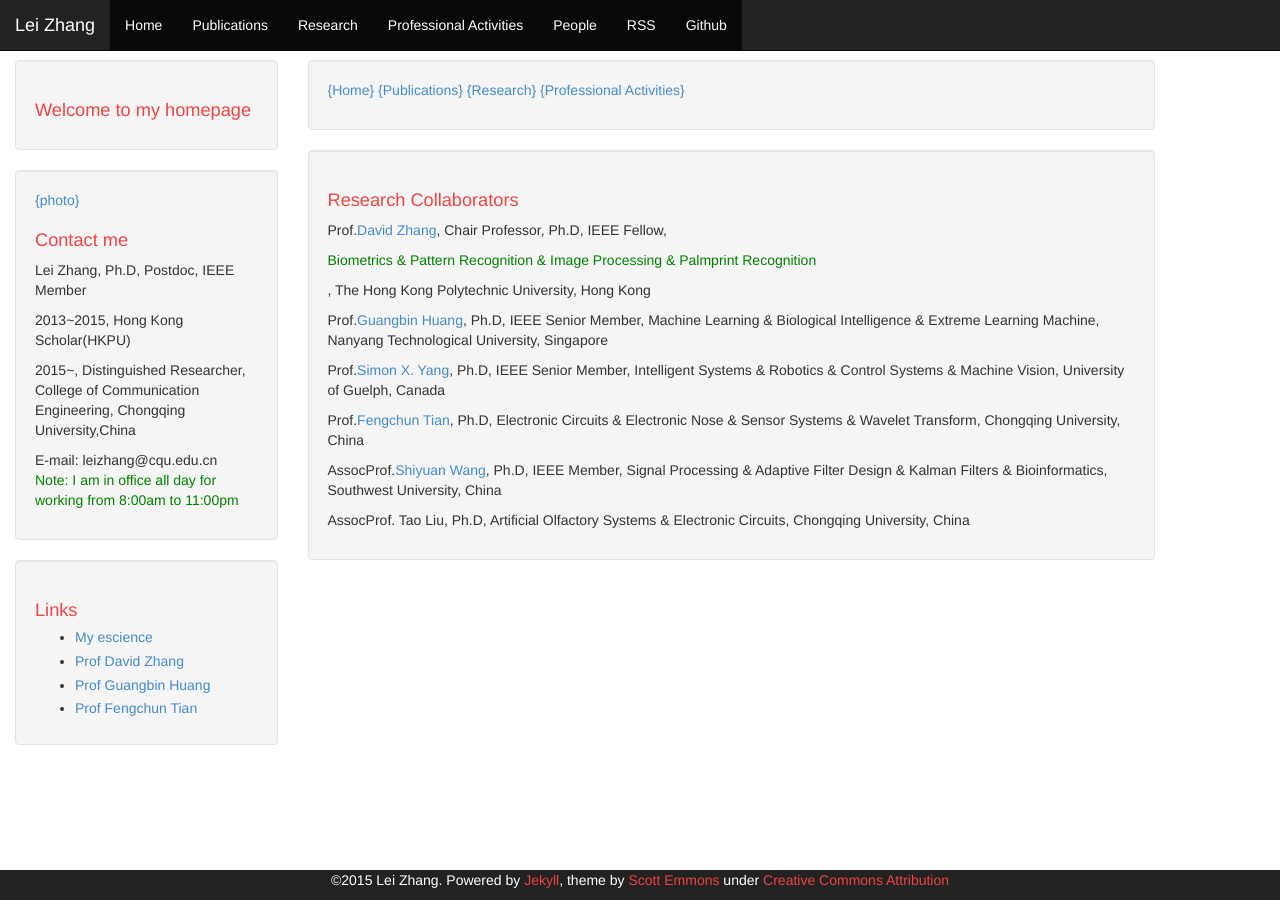
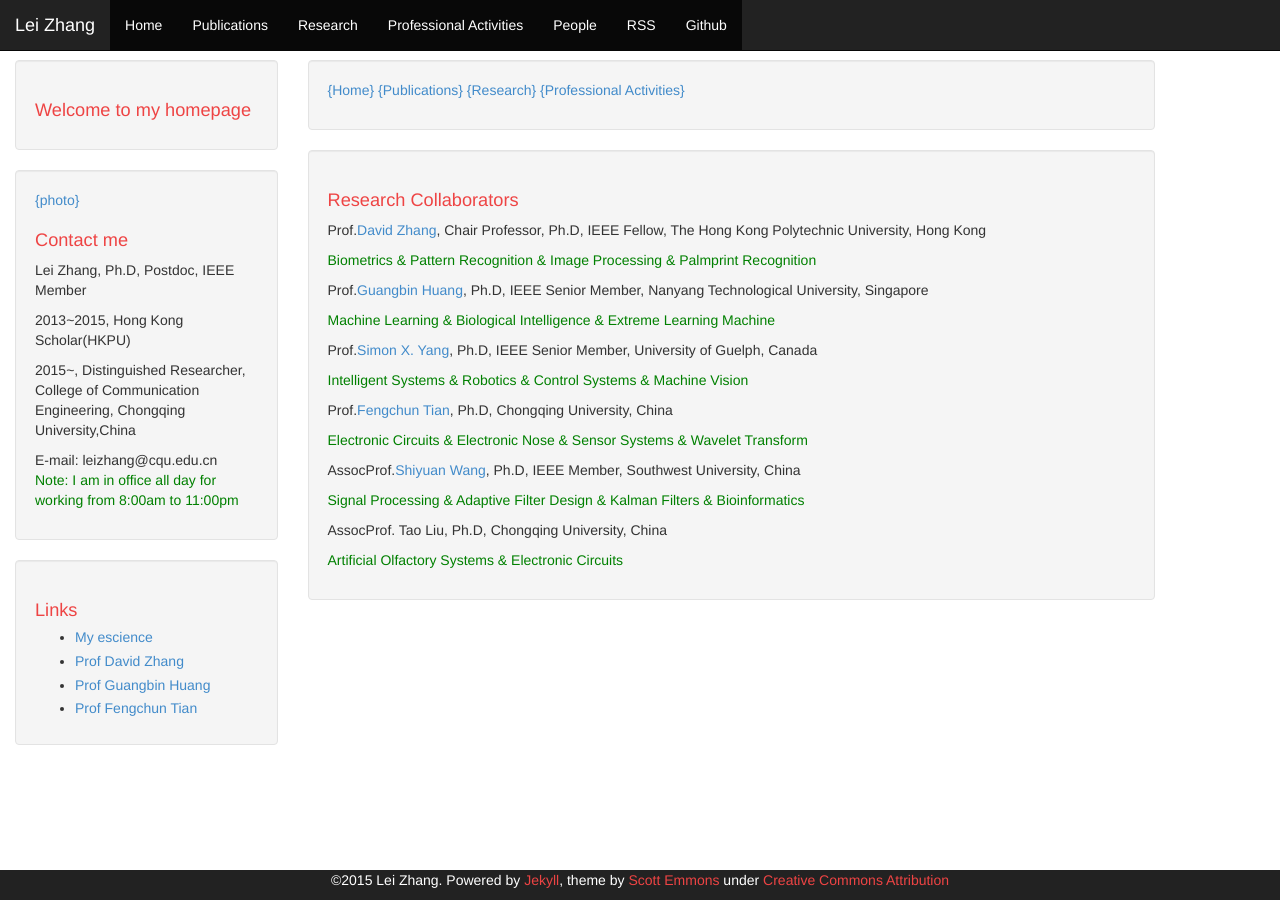
Before and after one commit to DrLeiZhang/website, a Jekyll site: the page built from people.html, in a window 1280 px wide. Built offline with Jekyll 4.4.1, drawn with Linux system fonts in a browser that asks for light colours; Markdown is read by kramdown in place of the engine named in the settings.

Commit message:
Update
Signed-off-by: leizhang@cqu.edu.cn <leizhang@cqu.edu.cn>

```diff
--- a/people.html
+++ b/people.html
@@ -8,14 +8,20 @@
 
 <div class="well">
 <h1>Research Collaborators</h1>
-<p>Prof.<a href="http://www4.comp.polyu.edu.hk/~csdzhang/">David Zhang</a>, Chair Professor, Ph.D, IEEE Fellow, <p style="color:green;">Biometrics & Pattern Recognition & Image Processing & Palmprint Recognition</p>, The Hong Kong Polytechnic University, Hong Kong</p>
+<p>Prof.<a href="http://www4.comp.polyu.edu.hk/~csdzhang/">David Zhang</a>, Chair Professor, Ph.D, IEEE Fellow, The Hong Kong Polytechnic University, Hong Kong</p>
+<p style="color:green;">Biometrics & Pattern Recognition & Image Processing & Palmprint Recognition</p>
 
-<p>Prof.<a href="http://www.extreme-learning-machines.org/">Guangbin Huang</a>, Ph.D, IEEE Senior Member, Machine Learning & Biological Intelligence & Extreme Learning Machine, Nanyang Technological University, Singapore</p>
+<p>Prof.<a href="http://www.extreme-learning-machines.org/">Guangbin Huang</a>, Ph.D, IEEE Senior Member, Nanyang Technological University, Singapore</p>
+<p style="color:green;">Machine Learning & Biological Intelligence & Extreme Learning Machine</p>
 
-<p>Prof.<a href="">Simon X. Yang</a>, Ph.D, IEEE Senior Member, Intelligent Systems & Robotics & Control Systems & Machine Vision, University of Guelph, Canada</p>
+<p>Prof.<a href="">Simon X. Yang</a>, Ph.D, IEEE Senior Member, University of Guelph, Canada</p>
+<p style="color:green;">Intelligent Systems & Robotics & Control Systems & Machine Vision</p>
 
-<p>Prof.<a href="http://www.ccee.cqu.edu.cn/index.aspx?lanmuid=75&sublanmuid=738&id=591">Fengchun Tian</a>, Ph.D, Electronic Circuits & Electronic Nose & Sensor Systems & Wavelet Transform, Chongqing University, China</p>
+<p>Prof.<a href="http://www.ccee.cqu.edu.cn/index.aspx?lanmuid=75&sublanmuid=738&id=591">Fengchun Tian</a>, Ph.D, Chongqing University, China</p>
+<p style="color:green;">Electronic Circuits & Electronic Nose & Sensor Systems & Wavelet Transform</p>
 
-<p>AssocProf.<a href="http://ceie.swu.edu.cn/viscms/ceieidex/fujiaoshoujieshao9499/20131107/62610.html">Shiyuan Wang</a>, Ph.D, IEEE Member, Signal Processing & Adaptive Filter Design & Kalman Filters & Bioinformatics, Southwest University, China</p>
+<p>AssocProf.<a href="http://ceie.swu.edu.cn/viscms/ceieidex/fujiaoshoujieshao9499/20131107/62610.html">Shiyuan Wang</a>, Ph.D, IEEE Member, Southwest University, China</p>
+<p style="color:green;">Signal Processing & Adaptive Filter Design & Kalman Filters & Bioinformatics</p>
 
-<p>AssocProf. Tao Liu, Ph.D, Artificial Olfactory Systems & Electronic Circuits, Chongqing University, China
+<p>AssocProf. Tao Liu, Ph.D, Chongqing University, China</p>
+<p style="color:green;">Artificial Olfactory Systems & Electronic Circuits</p>
```
